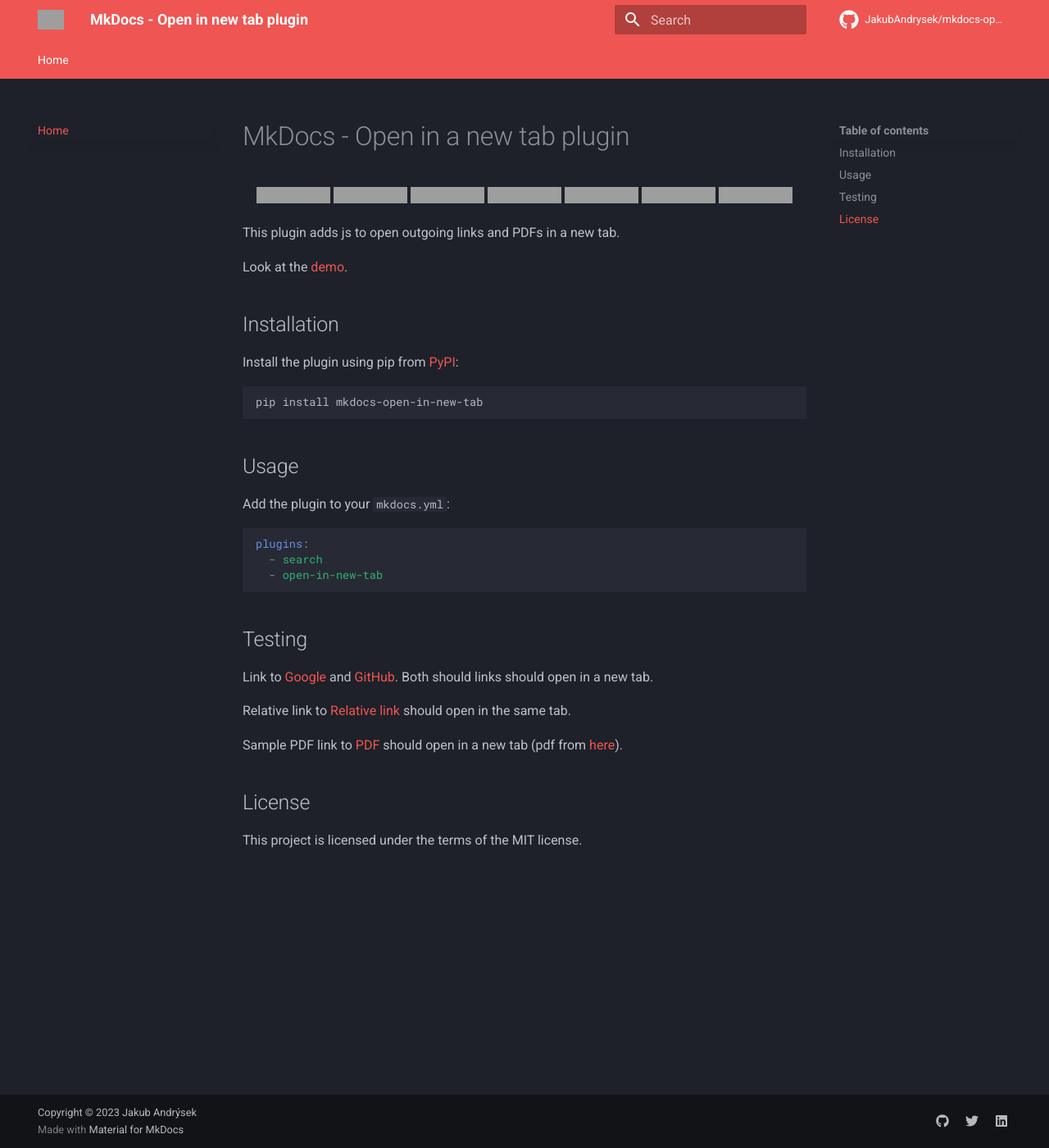
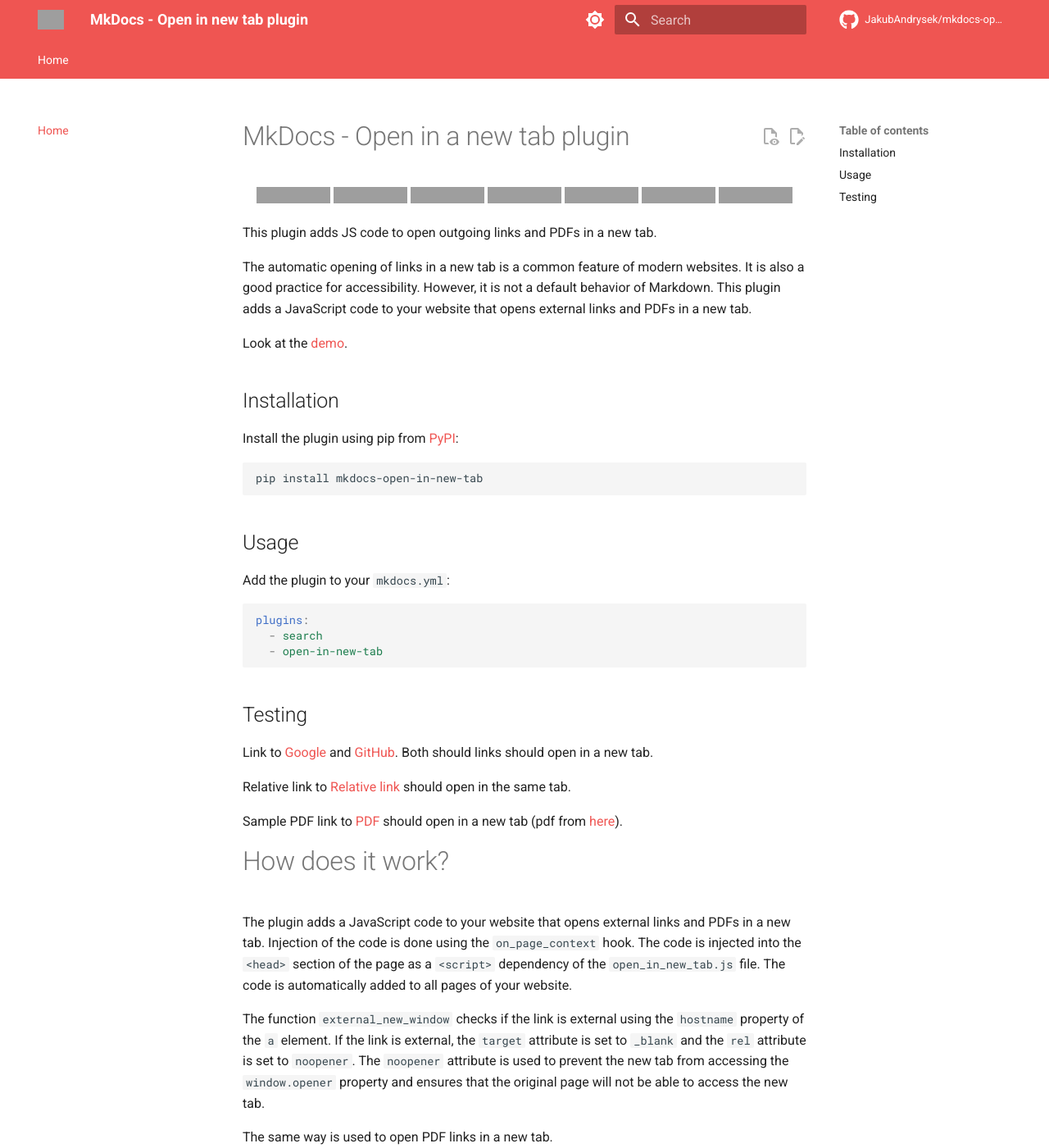
Before and after one commit to JakubAndrysek/mkdocs-open-in-new-tab, an MkDocs documentation site: the page built from docs/README.md, in a window 1280 px wide and 1400 px high. Shown: the whole window at 82% size. Built offline with MkDocs 1.6.1 and Material for MkDocs 9.7.7, drawn with Linux system fonts in a browser that asks for light colours; comment, search, counter and statistics services are not loaded; grey boxes are pictures that could not be loaded.

````diff
--- a/docs/README.md
+++ b/docs/README.md
@@ -12,7 +12,9 @@
 
 </p>
 
-This plugin adds js to open outgoing links and PDFs in a new tab.
+This plugin adds JS code to open outgoing links and PDFs in a new tab.
+
+The automatic opening of links in a new tab is a common feature of modern websites. It is also a good practice for accessibility. However, it is not a default behavior of Markdown. This plugin adds a JavaScript code to your website that opens external links and PDFs in a new tab.
 
 Look at the [demo](https://newtab.kubaandrysek.cz/).
 
@@ -43,6 +45,61 @@ Relative link to [Relative link](./RelativeLink.md) should open in the same tab.
 
 Sample PDF link to [PDF](./assets/sample.pdf) should open in a new tab (pdf from [here](https://www.africau.edu/images/default/sample.pdf)).
 
+
+# How does it work?
+The plugin adds a JavaScript code to your website that opens external links and PDFs in a new tab. Injection of the code is done using the `on_page_context` hook. The code is injected into the `<head>` section of the page as a `<script>` dependency of the `open_in_new_tab.js` file. The code is automatically added to all pages of your website.
+
+
+The function `external_new_window` checks if the link is external using the `hostname` property of the `a` element. If the link is external, the `target` attribute is set to `_blank` and the `rel` attribute is set to `noopener`. The `noopener` attribute is used to prevent the new tab from accessing the `window.opener` property and ensures that the original page will not be able to access the new tab.
+
+The same way is used to open PDF links in a new tab.
+
+
+
+<details><summary>Show source code</summary>
+<p>
+
+Look at this source <a href="https://github.com/JakubAndrysek/mkdocs-open-in-new-tab/blob/main/open_in_new_tab/js/open_in_new_tab.js">open_in_new_tab.js</a>:
+
+```js
+// Description: Open external links in a new tab and PDF links in a new tab
+// Source: https://jekyllcodex.org/without-plugin/new-window-fix/
+
+//open external links in a new window
+function external_new_window() {
+    for(var c = document.getElementsByTagName("a"), a = 0;a < c.length;a++) {
+        var b = c[a];
+        if(b.getAttribute("href") && b.hostname !== location.hostname) {
+            b.target = "_blank";
+            b.rel = "noopener";
+        }
+    }
+}
+//open PDF links in a new window
+function pdf_new_window ()
+{
+    if (!document.getElementsByTagName) return false;
+    var links = document.getElementsByTagName("a");
+    for (var eleLink=0; eleLink < links.length; eleLink ++) {
+    if ((links[eleLink].href.indexOf('.pdf') !== -1)||(links[eleLink].href.indexOf('.doc') !== -1)||(links[eleLink].href.indexOf('.docx') !== -1)) {
+        links[eleLink].onclick =
+        function() {
+            window.open(this.href);
+            return false;
+        }
+    }
+    }
+}
+
+window.addEventListener("DOMContentLoaded", function() {
+    external_new_window();
+    pdf_new_window();
+});
+```
+</p>
+</details>
+
+
 ## License
 
 This project is licensed under the terms of the MIT license.
--- a/mkdocs.yml
+++ b/mkdocs.yml
@@ -7,6 +7,7 @@ site_description: >-
 # Repository
 repo_name: JakubAndrysek/mkdocs-open-in-new-tab
 repo_url: https://github.com/JakubAndrysek/mkdocs-open-in-new-tab
+edit_uri: edit/main/docs/
 
 # Copyright
 copyright: Copyright © 2023 Jakub Andrýsek
@@ -20,14 +21,33 @@ theme:
     - navigation.tabs
     - navigation.indexes
     - navigation.top
-
+    - content.action.edit
+    - content.action.view
+    - navigation.tracking
+    - navigation.tabs
+    - navigation.expand
   icon:
     repo: fontawesome/brands/github
 
+
   palette:
-    - scheme: slate
+    # Palette toggle for dark mode
+    - media: "(prefers-color-scheme: dark)"
+      scheme: slate
       primary: red
       accent: red
+      toggle:
+        icon: material/brightness-4
+        name: Switch to light mode
+
+    # Palette toggle for light mode
+    - media: "(prefers-color-scheme: light)"
+      scheme: default
+      primary: red
+      accent: red
+      toggle:
+        icon: material/brightness-7
+        name: Switch to dark mode
 
 extra:
   social:
@@ -65,8 +85,10 @@ plugins:
 markdown_extensions:
   - pymdownx.highlight
   - pymdownx.superfences
-
-
+  - admonition
+  - pymdownx.details
+  - pymdownx.superfences
+  - attr_list
 
 nav:
   - Home: 'README.md'
````
Also changed, not shown: README.md (+58 -1 lines).
